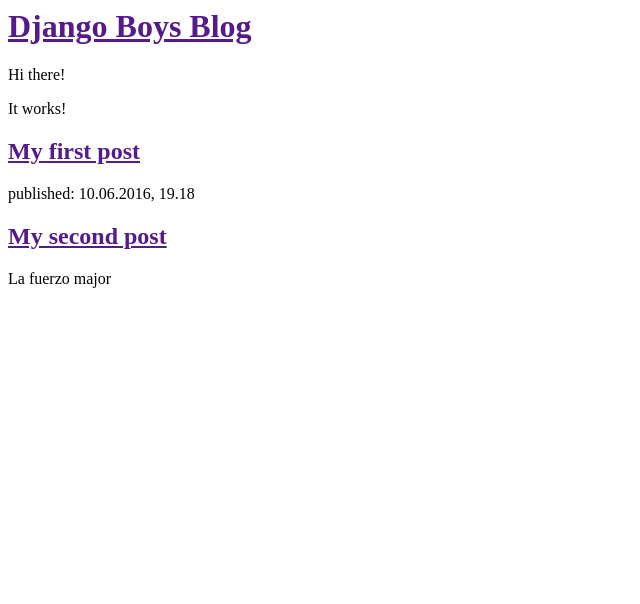
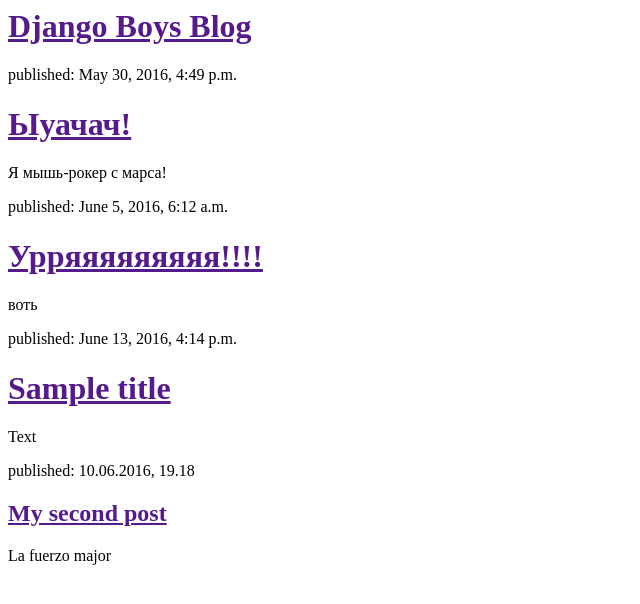
Before and after one commit to Ordzonikidze94/my-first-blog, a Django app: page / in a window 1280 px wide. Shown: the top 604 px of the page, without its empty margins (0-640 px from the left). Run offline with Django 3.2, Linux system fonts and the light colour scheme; data comes from the database, SQL or seed files in the repository; both versions use the stored data as it was after the commit.

Commit message:
Modified templates to display posts from database

```diff
--- a/blog/templates/blog/post_list.html
+++ b/blog/templates/blog/post_list.html
@@ -7,12 +7,16 @@
 	    <h1><a href="">Django Boys Blog</a></h1>
 	</div>
 
-	<div>
-            <p>Hi there!</p>
-            <p>It works!</p>
-	    <h2><a href="">My first post</a></h2>
-	</div>
+        {% for post in posts %}
 
+	    <div>
+                <p>published: {{ post.published_date }}</p>
+                <h1><a href="">{{ post.title }}</a></h1>
+                <p>{{ post.text|linebreaks }}</p>
+
+	    </div>
+
+        {% endfor %}
 	<div>
 	    <p>published: 10.06.2016, 19.18</p>
 	    <h2><a href="">My second post</a></h2>
--- a/blog/views.py
+++ b/blog/views.py
@@ -1,6 +1,10 @@
 from django.shortcuts import render
+from django.utils import timezone
+from .models import Post
 
 def post_list(request):
-    return render(request, 'blog/post_list.html', {})
+    posts=Post.objects.filter(published_date__lte=timezone.now()).order_by
+    ('published_date')
+    return render(request, 'blog/post_list.html', {'posts': posts})
 
 # Create your views here.
```
Also changed, not shown: db.sqlite3.
